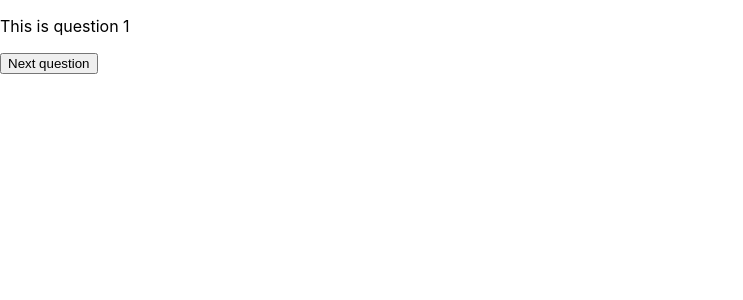
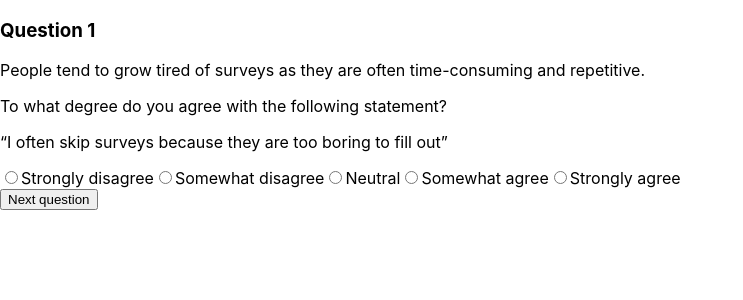
Before and after one commit to jonsjak/project-survey, a React (Create React App) app: page / in a window 1280 px wide. Both pictures are taken after a click on the button "Start survey". Shown: the top 300 px of the page, without its empty margins (0-743 px from the left). Built offline with nearby package versions, Linux system fonts and the light colour scheme.

Commit message:
added 4 questions with event handlers, the values are lagging one click, needs fix

```diff
--- a/public/index.html
+++ b/public/index.html
@@ -13,7 +13,7 @@
       work correctly both with client-side routing and a non-root public URL.
       Learn how to configure a non-root public URL by running `npm run build`.
     -->
-    <title>Technigo React App</title>
+    <title>The Meta Survey</title>
   </head>
 
   <body>
--- a/src/App.js
+++ b/src/App.js
@@ -2,29 +2,38 @@ import React, { useState } from 'react';
 import { Question1 } from 'components/Question1';
 import { Question2 } from 'components/Question2';
 import { Question3 } from 'components/Question3';
+import { Question4 } from 'components/Question4';
 import { Welcome } from 'components/Welcome';
 import { Summary } from 'components/Summary';
 
 export const App = () => {
   const [counter, setCounter] = useState(0);
+  const [answer1, setAnswer1] = useState('');
+  const [answer2, setAnswer2] = useState('');
+  const [answer3, setAnswer3] = useState(0);
+  const [answer4, setAnswer4] = useState('');
   const questionHandler = () => {
     setCounter(counter + 1);
   };
+
   return (
     <div>
       {counter === 0 && (
         <Welcome />
       )}
       {counter === 1 && (
-        <Question1 />
+        <Question1 answer1={answer1} setAnswer1={setAnswer1} />
       )}
       {counter === 2 && (
-        <Question2 />
+        <Question2 answer2={answer2} setAnswer2={setAnswer2} />
       )}
       {counter === 3 && (
-        <Question3 />
+        <Question3 answer3={answer3} setAnswer3={setAnswer3} />
       )}
-      {counter > 3 && (
+      {counter === 4 && (
+        <Question4 answer4={answer4} setAnswer4={setAnswer4} />
+      )}
+      {counter > 4 && (
         <Summary />
       )}
       <button
--- a/src/components/Question1.js
+++ b/src/components/Question1.js
@@ -1,7 +1,40 @@
 import React from 'react';
 
-export const Question1 = () => {
+export const Question1 = ({ answer1, setAnswer1 }) => {
+  const q1Handler = (event) => {
+    setAnswer1(event.target.value);
+    console.log(answer1);
+  };
+
   return (
-    <p>This is question 1</p>
+    <div>
+      <h3>Question 1</h3>
+      <p>People tend to grow tired of surveys as they are often time-consuming and repetitive.</p>
+      <p>To what degree do you agree with the following statement?</p>
+      <p>“I often skip surveys because they are too boring to fill out”</p>
+
+      <label htmlFor="strongly-disagree">
+        <input type="radio" name="q1-answer1" id="strongly-disagree" value="strongly-disagree" checked={answer1 === "strongly-disagree"} onChange={q1Handler} />
+        Strongly disagree
+      </label>
+      <label htmlFor="somewhat-disagree">
+        <input type="radio" name="q1-answer1" id="somewhat-disagree" value="somewhat-disagree" checked={answer1 === "somewhat-disagree"} onChange={q1Handler} />
+        Somewhat disagree
+      </label>
+      <label htmlFor="neutral">
+        <input type="radio" name="q1-answer1" id="neutral" value="neutral" checked={answer1 === "neutral"} onChange={q1Handler} />
+        Neutral
+      </label>
+      <label htmlFor="somewhat-agree">
+        <input type="radio" name="q1-answer1" id="somewhat-agree" value="somewhat-agree" checked={answer1 === "somewhat-agree"} onChange={q1Handler} />
+        Somewhat agree
+      </label>
+      <label htmlFor="strongly-agree">
+        <input type="radio" name="q1-answer1" id="strongly-agree" value="strongly-agree" checked={answer1 === "strongly-agree"} onChange={q1Handler} />
+        Strongly agree
+      </label>
+    </div>
+
+
   );
-};
+}
--- a/src/components/Question2.js
+++ b/src/components/Question2.js
@@ -1,7 +1,29 @@
 import React from 'react';
 
-export const Question2 = () => {
+export const Question2 = ({ answer2, setAnswer2 }) => {
+  const q2Handler = (event) => {
+    setAnswer2(event.target.value);
+    console.log(answer2);
+  };
+
   return (
-    <p>This is question 2</p>
+    <div>
+      <h3>Question 2</h3>
+      <p>Another problem is that the wording sometimes
+        makes it hard to understand what kind of answer is expected.</p>
+      <p>Is there, in your opinion, a positive correlation between
+        the utilization of a highly abstract level of aggregation,
+        manifested by the implementation of academic language in textual content,
+        and the level of difficulty in comprehension experienced by you as a reader?</p>
+
+      <label htmlFor="Answer2-select">Pick your answer:
+        <select name="Answer2-select" onChange={q2Handler} value={answer2}>
+          <option value="default">Choose option</option>
+          <option value="yes">Yes</option>
+          <option value="no">No</option>
+          <option value="not sure">Not sure what you are asking for</option>
+        </select>
+      </label>
+    </div>
   );
 };
--- a/src/components/Question3.js
+++ b/src/components/Question3.js
@@ -1,7 +1,22 @@
 import React from 'react';
 
-export const Question3 = () => {
+export const Question3 = ({ answer3, setAnswer3 }) => {
+  const q3Handler = (event) => {
+    setAnswer3(event.target.value);
+    console.log(answer3);
+  };
+
   return (
-    <p>This is question 3</p>
+    <div>
+      <h3>Question 3</h3>
+      <p>People may be hesitant to provide honest answers to sensitive questions,
+        especially if they feel their responses could be viewed negatively.
+        This can result in respondents providing answers that they think are socially desirable,
+        rather than truly reflective of their thoughts and experiences.</p>
+      <p>How honest are you when taking surveys?</p>
+      <label htmlFor="honesty-range">Rate your honesty
+        <input id="honestyRange" name="honesty-range" type="range" min="0" max="10" value={answer3} onChange={q3Handler}/>
+      </label>
+    </div>
   );
 };
--- /dev/null
+++ b/src/components/Question4.js
@@ -0,0 +1,26 @@
+import React from 'react';
+
+export const Question4 = ({ answer4, setAnswer4}) => {
+  const q4Handler = (event) => {
+    event.preventDefault();
+    setAnswer4(event.target.value);
+    console.log(answer4);
+
+  }
+  return (
+    <div>
+      <h3>Question 4</h3>
+      <p>Even when a survey is well-designed, there is always the potential for sampling bias,
+        meaning that the people who choose to participate
+        may not be representative of the broader population.
+        This can lead to inaccurate conclusions being drawn from the data.</p>
+      <p>Please provide some information about yourself that would demonstrate
+            that you are a typical human being:
+      </p>
+      <label htmlFor="bio">Write something about yourself
+        <input name="bio" id="bio" type="text" placeholder="Write here..." value={answer4} onChange={q4Handler}/>
+        <button type="submit">Submit text</button>
+      </label>
+    </div>
+  )
+}
--- a/src/components/Welcome.js
+++ b/src/components/Welcome.js
@@ -3,8 +3,9 @@ import React from 'react';
 export const Welcome = () => {
   return (
     <div>
-      <h1>This is a survey</h1>
-      <h2>About stuff</h2>
+      <h1>The Meta Survey</h1>
+      <h2>A survey about surveys</h2>
+      <p>The following survey is about your experience of surveys. Please answer as truthfully and accurate as possible. All your answers will be presented to you at the end of the survey and kept only for educational purposes. Even though your confidentiality can not be guaranteed, it is still possible to complete the survey anonymously. The survey takes approximately 3 minutes to complete. Best of luck!</p>
     </div>
   )
 }
```
